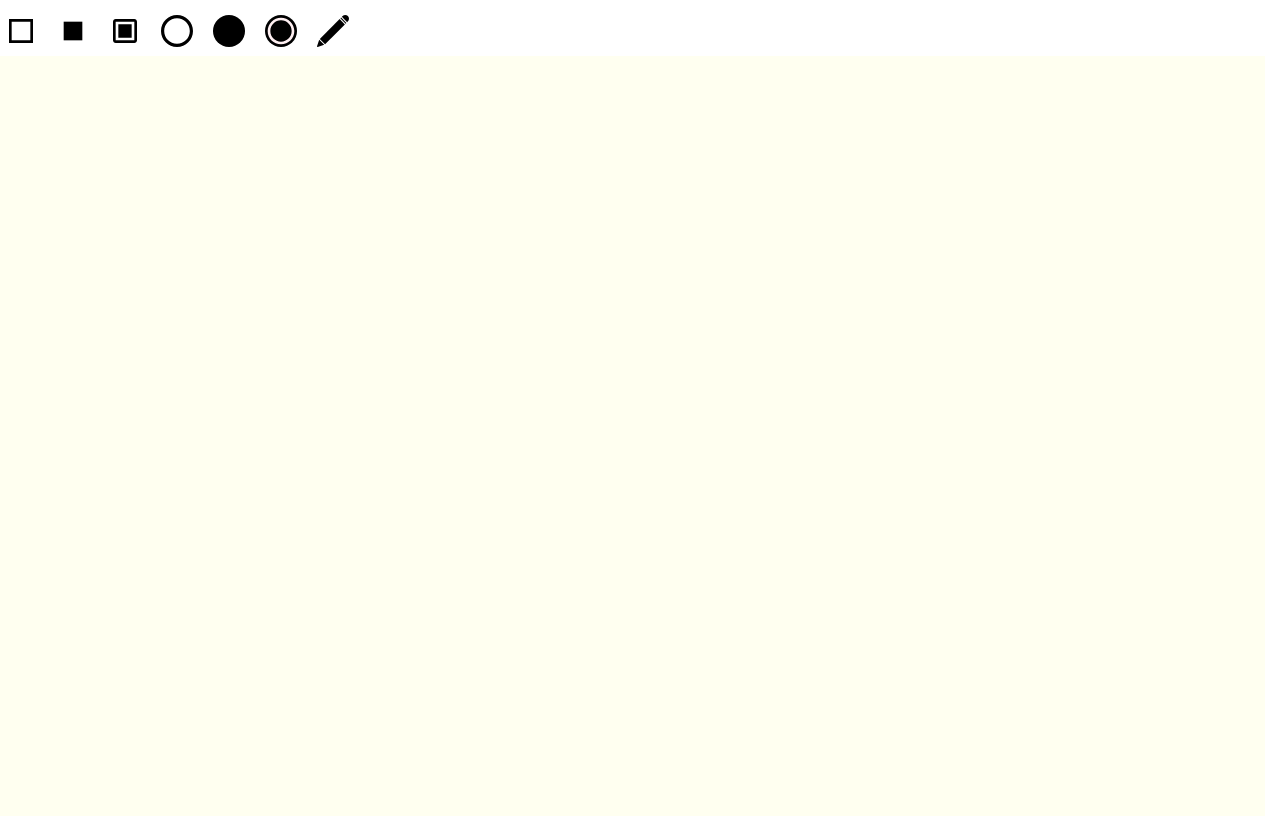
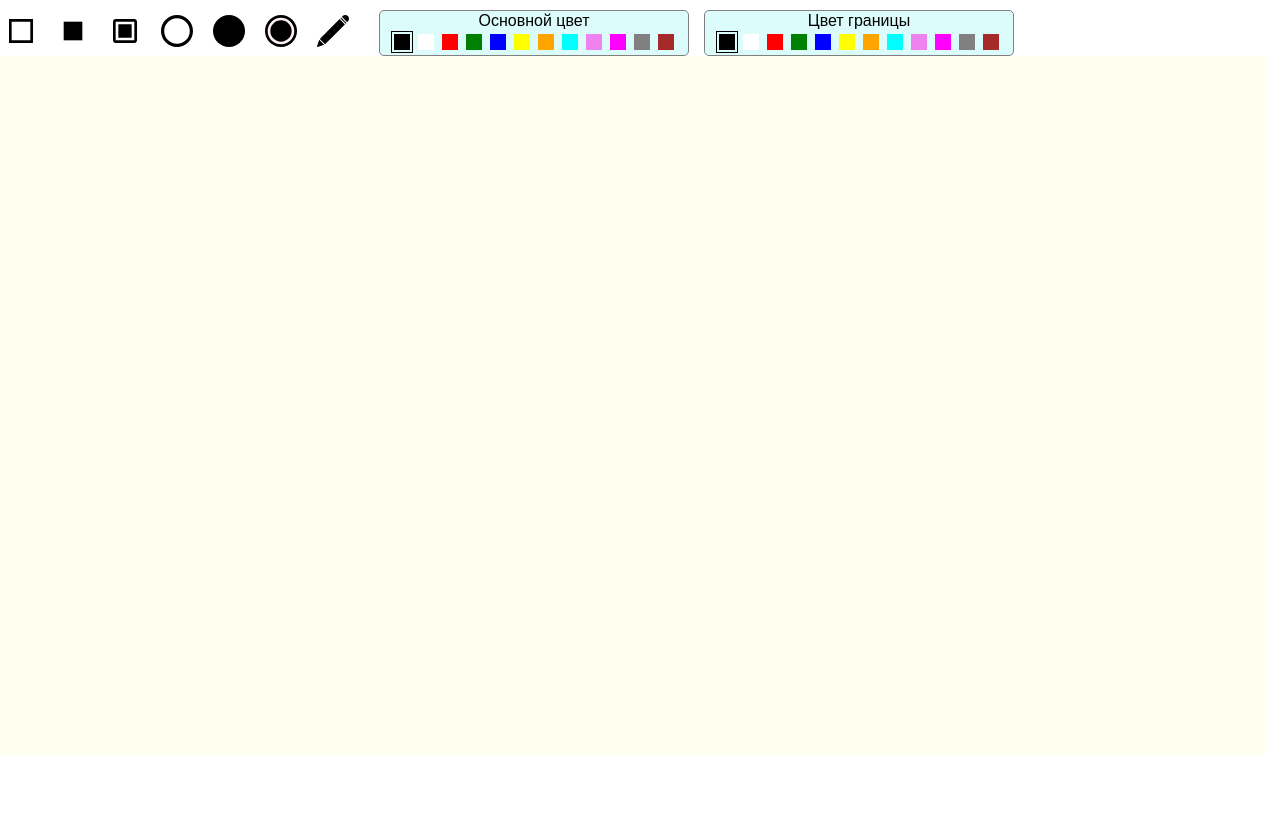
Before and after one commit to vv-tomilin/simple_draw-ts, a website built with webpack: page index.html in a window 1280 px wide. After the commit the page ends 800 px from the top, so only its background shows below. Built offline with nearby package versions, Linux system fonts and the light colour scheme.

Commit message:
Реализован выбор цвета для заливки и границы

```diff
--- a/src/app.ts
+++ b/src/app.ts
@@ -1,8 +1,11 @@
 import CanvasCreator from "./components/CanvasCreator";
 import Toolbar from "./components/Toolbar";
 import CanvasApp from "./components/CanvasApp";
+import Color from "./components/Colors/Color";
 
-import { BackgroundColor, ToolType } from "./types/commonTypes";
+import { ToolType } from "./types/toolbarTypes";
+import { ColorType } from "./types/colorTypes";
+import { BackgroundColor } from "./types/commonTypes";
 
 import "./styles/style.scss";
 
@@ -16,19 +19,38 @@ const tools: ToolType[] = [
   ToolType.PENCIL,
 ];
 
+const defaultColors: string[] = [
+  "black",
+  "white",
+  "red",
+  "green",
+  "blue",
+  "yellow",
+  "orange",
+  "aqua",
+  "violet",
+  "magenta",
+  "grey",
+  "brown",
+];
+
 document.addEventListener("DOMContentLoaded", () => {
   const app: HTMLDivElement = document.getElementById("app") as HTMLDivElement;
   const canvasBackgroundColor: BackgroundColor = "#FFFFF0";
 
   const canvas = new CanvasCreator(
     window.innerWidth - 15,
-    window.innerHeight - 40,
+    window.innerHeight - 100,
     app,
     canvasBackgroundColor
   );
   const toolbar = new Toolbar(app, tools);
+  const colorFill = new Color(ColorType.BACKGROUND, toolbar.getToolbarContainer(), defaultColors);
+  const colorBorder = new Color(ColorType.BORDER, toolbar.getToolbarContainer(), defaultColors);
 
   toolbar.create();
+  colorFill.create();
+  colorBorder.create();
   canvas.create();
 
   const canvasElem = canvas.getCanvas();
@@ -36,7 +58,13 @@ document.addEventListener("DOMContentLoaded", () => {
   const canvasApp = new CanvasApp(canvasElem);
 
   canvasElem.addEventListener("mousedown", (event: MouseEvent) => {
-    canvasApp.startDrawing(toolbar.getSelectedTool(), event.offsetX, event.offsetY);
+    canvasApp.startDrawing(
+      toolbar.getSelectedTool(),
+      event.offsetX,
+      event.offsetY,
+      colorFill.getColor(),
+      colorBorder.getColor()
+    );
   });
 
   canvasElem.addEventListener("mouseup", () => {
--- /dev/null
+++ b/src/components/Colors/Color.ts
@@ -0,0 +1,141 @@
+import {
+  ColorButtonStyleSelected,
+  ColorGroupNameRU,
+  ColorLabelStyle,
+  ColorType,
+} from "../../types/colorTypes";
+import { BackgroundColor } from "../../types/commonTypes";
+
+export default class Color {
+  private type: string;
+  private colorsList: BackgroundColor[];
+  private containerElement: HTMLDivElement;
+  private colorButtons: HTMLDivElement = document.createElement("div");
+  private selectedColor: BackgroundColor | null = "black";
+
+  constructor(type: string, containerElement: HTMLDivElement, colorsList: BackgroundColor[]) {
+    this.colorsList = colorsList;
+    this.containerElement = containerElement;
+    this.type = type;
+  }
+
+  create() {
+    const title = document.createElement("div");
+    const colorButtonsBlock = document.createElement("div");
+
+    colorButtonsBlock.classList.add("color");
+    colorButtonsBlock.appendChild(title);
+
+    colorButtonsBlock.classList.add("color__button-block");
+    colorButtonsBlock.appendChild(this.colorButtons);
+
+    this.containerElement.appendChild(colorButtonsBlock);
+    this.appendColors(this.colorButtons);
+
+    this.colorButtons.classList.add("color__button-block");
+
+    switch (this.type) {
+      case ColorType.BACKGROUND:
+        title.innerText = ColorGroupNameRU.BACKGROUND;
+        break;
+      case ColorType.BORDER:
+        title.innerText = ColorGroupNameRU.BORDER;
+        break;
+    }
+  }
+
+  getColor() {
+    return this.selectedColor;
+  }
+
+  private appendColors(container: HTMLDivElement) {
+    for (const color of this.colorsList) {
+      const label: HTMLLabelElement = document.createElement("label") as HTMLLabelElement;
+      const radioButton: HTMLInputElement = document.createElement("input") as HTMLInputElement;
+      radioButton.type = "radio";
+
+      //* устанавливаем цвет по умолчанию
+      if (color === "black" && this.selectedColor === "black") {
+        switch (this.type) {
+          case ColorType.BACKGROUND:
+            label.classList.add(ColorButtonStyleSelected.BACKGROUND);
+            break;
+          case ColorType.BORDER:
+            label.classList.add(ColorButtonStyleSelected.BORDER);
+            break;
+        }
+      }
+
+      this.colorElementCreate(label, radioButton, color);
+
+      label.appendChild(radioButton);
+
+      switch (this.type) {
+        case ColorType.BACKGROUND:
+          radioButton.setAttribute("name", `color-${ColorType.BACKGROUND}`);
+          break;
+        case ColorType.BORDER:
+          radioButton.setAttribute("name", `color-${ColorType.BORDER}`);
+          break;
+      }
+
+      label.classList.add("color__label");
+
+      radioButton.addEventListener("click", () => {
+        this.selectedColor = radioButton.getAttribute("value");
+        switch (this.type) {
+          case ColorType.BACKGROUND:
+            label.classList.add(ColorButtonStyleSelected.BACKGROUND);
+            this.clearSelectedLabels(
+              ColorLabelStyle.BACKGROUND,
+              ColorButtonStyleSelected.BACKGROUND
+            );
+            break;
+          case ColorType.BORDER:
+            label.classList.add(ColorButtonStyleSelected.BORDER);
+            this.clearSelectedLabels(ColorLabelStyle.BORDER, ColorButtonStyleSelected.BORDER);
+            break;
+        }
+      });
+
+      container.appendChild(label);
+    }
+  }
+
+  private colorElementCreate(
+    labelElement: HTMLLabelElement,
+    radioButtonElement: HTMLInputElement,
+    color: BackgroundColor
+  ) {
+    switch (this.type) {
+      case ColorType.BACKGROUND:
+        labelElement.classList.add(ColorLabelStyle.BACKGROUND);
+        break;
+      case ColorType.BORDER:
+        labelElement.classList.add(ColorLabelStyle.BORDER);
+    }
+    labelElement.setAttribute("for", `${color}-${this.type}`);
+    labelElement.dataset.color = color;
+
+    const colorIcon = document.createElement("div");
+    colorIcon.style.backgroundColor = color;
+    colorIcon.classList.add("color__icon");
+
+    labelElement.appendChild(colorIcon);
+    radioButtonElement.setAttribute("value", color);
+    radioButtonElement.id = `${color}-${this.type}`;
+    radioButtonElement.classList.add("visually-hidden");
+  }
+
+  private clearSelectedLabels(labelSelector: string, labelSelectedStyle: string) {
+    const selectedLabels = document.querySelectorAll(`.${labelSelector}`);
+
+    console.log(this.type, labelSelector);
+
+    for (const label of selectedLabels) {
+      if (label.getAttribute("data-color") !== this.selectedColor) {
+        label.classList.remove(labelSelectedStyle);
+      }
+    }
+  }
+}
--- a/src/components/Shapes/Circle.ts
+++ b/src/components/Shapes/Circle.ts
@@ -1,4 +1,4 @@
-import { ToolType } from "../../types/commonTypes";
+import { ToolType } from "../../types/toolbarTypes";
 import Shape from "./Shape";
 
 export default class Circle extends Shape {
--- a/src/components/Shapes/Rectangle.ts
+++ b/src/components/Shapes/Rectangle.ts
@@ -1,4 +1,4 @@
-import { ToolType } from "../../types/commonTypes";
+import { ToolType } from "../../types/toolbarTypes";
 import Shape from "./Shape";
 
 export default class Rectangle extends Shape {
--- a/src/components/Toolbar.ts
+++ b/src/components/Toolbar.ts
@@ -1,4 +1,4 @@
-import { ToolType, ToolNameRU, ToolIcon } from "../types/commonTypes";
+import { ToolType, ToolNameRU, ToolIcon } from "../types/toolbarTypes";
 
 export default class Toolbar {
   private toolbarContainer: HTMLDivElement = document.createElement("div") as HTMLDivElement;
@@ -18,8 +18,12 @@ export default class Toolbar {
     this.appendTools(this.toolbarContainer);
   }
 
-  getSelectedTool() {
+  getSelectedTool(): string | null {
     return this.selectedTool;
+  }
+
+  getToolbarContainer(): HTMLDivElement {
+    return this.toolbarContainer;
   }
 
   private appendTools(container: HTMLDivElement) {
--- /dev/null
+++ b/src/styles/color.scss
@@ -0,0 +1,42 @@
+.color {
+  display: flex;
+  flex-direction: column;
+
+  margin-left: 15px;
+  padding: 0px 10px 0px 10px;
+
+  background-color: rgb(220, 252, 252);
+
+  border: 1px solid grey;
+  border-radius: 5px;
+}
+
+.color__button-block {
+  display: flex;
+  justify-content: center;
+  align-items: center;
+}
+
+.color__label {
+  margin: 1px;
+  padding: 2px;
+
+  display: flex;
+  align-items: center;
+  justify-content: center;
+
+  border: 1px solid transparent;
+}
+
+.color__icon {
+  width: 16px;
+  height: 16px;
+}
+
+.color__selected--background {
+  border: 1px solid black;
+}
+
+.color__selected--border {
+  border: 1px solid black;
+}
--- a/src/styles/style.scss
+++ b/src/styles/style.scss
@@ -1,5 +1,10 @@
 @import url("./normalize.scss");
 @import url("./toolbar.scss");
+@import url("./color.scss");
+
+body {
+  font-family: Arial, sans-serif;
+}
 
 .visually-hidden {
   position: absolute;
--- /dev/null
+++ b/src/types/colorTypes.ts
@@ -0,0 +1,21 @@
+enum ColorType {
+  BACKGROUND = "background",
+  BORDER = "border",
+}
+
+enum ColorGroupNameRU {
+  BACKGROUND = "Основной цвет",
+  BORDER = "Цвет границы",
+}
+
+enum ColorLabelStyle {
+  BACKGROUND = "color__label--background",
+  BORDER = "color__label--border",
+}
+
+enum ColorButtonStyleSelected {
+  BACKGROUND = "color__selected--background",
+  BORDER = "color__selected--border",
+}
+
+export { ColorType, ColorGroupNameRU, ColorButtonStyleSelected, ColorLabelStyle };
--- a/src/types/commonTypes.ts
+++ b/src/types/commonTypes.ts
@@ -1,34 +1,3 @@
 type BackgroundColor = string;
 
-enum ToolType {
-  RECTANGLE = "RECTANGLE",
-  RECTANGLE_FILL_ONLY = "RECTANGLE_FILL_ONLY",
-  RECTANGLE_OUTLINE_FILL = "RECTANGLE_OUTLINE_FILL",
-  CIRCLE = "CIRCLE",
-  CIRCLE_FILL_ONLY = "CIRCLE_FILL_ONLY",
-  CIRCLE_OUTLINE_FILL = "CIRCLE_OUTLINE_FILL",
-  PENCIL = "PENCIL",
-}
-
-enum ToolIcon {
-  RECTANGLE = "/assets/icons/rectangle.svg",
-  RECTANGLE_FILL_ONLY = "/assets/icons/rectangle_fill_only.svg",
-  RECTANGLE_OUTLINE_FILL = "/assets/icons/rectangle_outline_fill.svg",
-  CIRCLE = "/assets/icons/circle.svg",
-  CIRCLE_FILL_ONLY = "/assets/icons/circle_fill_only.svg",
-  CIRCLE_OUTLINE_FILL = "/assets/icons/circle_outline_fill.svg",
-  PENCIL = "/assets/icons/pencil_1.svg",
-}
-
-enum ToolNameRU {
-  RECTANGLE = "Прямоугольник",
-  RECTANGLE_FILL_ONLY = "Прямоугольник с заливкой",
-  RECTANGLE_OUTLINE_FILL = "Прямоугольник с границами и заливкой",
-  CIRCLE = "Круг",
-  CIRCLE_FILL_ONLY = "Круг с заливкой",
-  CIRCLE_OUTLINE_FILL = "Круг с границами и заливкой",
-  PENCIL = "Карандаш",
-}
-
 export type { BackgroundColor };
-export { ToolType, ToolNameRU, ToolIcon };
--- /dev/null
+++ b/src/types/toolbarTypes.ts
@@ -0,0 +1,31 @@
+enum ToolType {
+  RECTANGLE = "RECTANGLE",
+  RECTANGLE_FILL_ONLY = "RECTANGLE_FILL_ONLY",
+  RECTANGLE_OUTLINE_FILL = "RECTANGLE_OUTLINE_FILL",
+  CIRCLE = "CIRCLE",
+  CIRCLE_FILL_ONLY = "CIRCLE_FILL_ONLY",
+  CIRCLE_OUTLINE_FILL = "CIRCLE_OUTLINE_FILL",
+  PENCIL = "PENCIL",
+}
+
+enum ToolIcon {
+  RECTANGLE = "/assets/icons/rectangle.svg",
+  RECTANGLE_FILL_ONLY = "/assets/icons/rectangle_fill_only.svg",
+  RECTANGLE_OUTLINE_FILL = "/assets/icons/rectangle_outline_fill.svg",
+  CIRCLE = "/assets/icons/circle.svg",
+  CIRCLE_FILL_ONLY = "/assets/icons/circle_fill_only.svg",
+  CIRCLE_OUTLINE_FILL = "/assets/icons/circle_outline_fill.svg",
+  PENCIL = "/assets/icons/pencil_1.svg",
+}
+
+enum ToolNameRU {
+  RECTANGLE = "Прямоугольник без заливки",
+  RECTANGLE_FILL_ONLY = "Прямоугольник с заливкой",
+  RECTANGLE_OUTLINE_FILL = "Прямоугольник с границами и заливкой",
+  CIRCLE = "Круг без заливки",
+  CIRCLE_FILL_ONLY = "Круг с заливкой",
+  CIRCLE_OUTLINE_FILL = "Круг с границами и заливкой",
+  PENCIL = "Карандаш",
+}
+
+export { ToolType, ToolNameRU, ToolIcon };
--- a/tsconfig.json
+++ b/tsconfig.json
@@ -15,7 +15,7 @@
       // "lib": [],                                        /* Specify a set of bundled library declaration files that describe the target runtime environment. */
       // "jsx": "preserve",                                /* Specify what JSX code is generated. */
       // "experimentalDecorators": true,                   /* Enable experimental support for legacy experimental decorators. */
-      // "emitDecoratorMetadata": true,                    /* Emit design-type metadata for decorated declarations in source files. */
+      // "esmitDecoratorMetadata": true,                    /* Emit design-type metadata for decorated declarations in source files. */
       // "jsxFactory": "",                                 /* Specify the JSX factory function used when targeting React JSX emit, e.g. 'React.createElement' or 'h'. */
       // "jsxFragmentFactory": "",                         /* Specify the JSX Fragment reference used for fragments when targeting React JSX emit e.g. 'React.Fragment' or 'Fragment'. */
       // "jsxImportSource": "",                            /* Specify module specifier used to import the JSX factory functions when using 'jsx: react-jsx*'. */
```
Also changed, not shown: index.html (+2 -2 lines), src/components/CanvasApp.ts (+44 -9 lines), webpack.config.js (+0 -12 lines), src/assets/icons/favicon.ico (added). Lines whose indentation alone changed are shown as unchanged.
